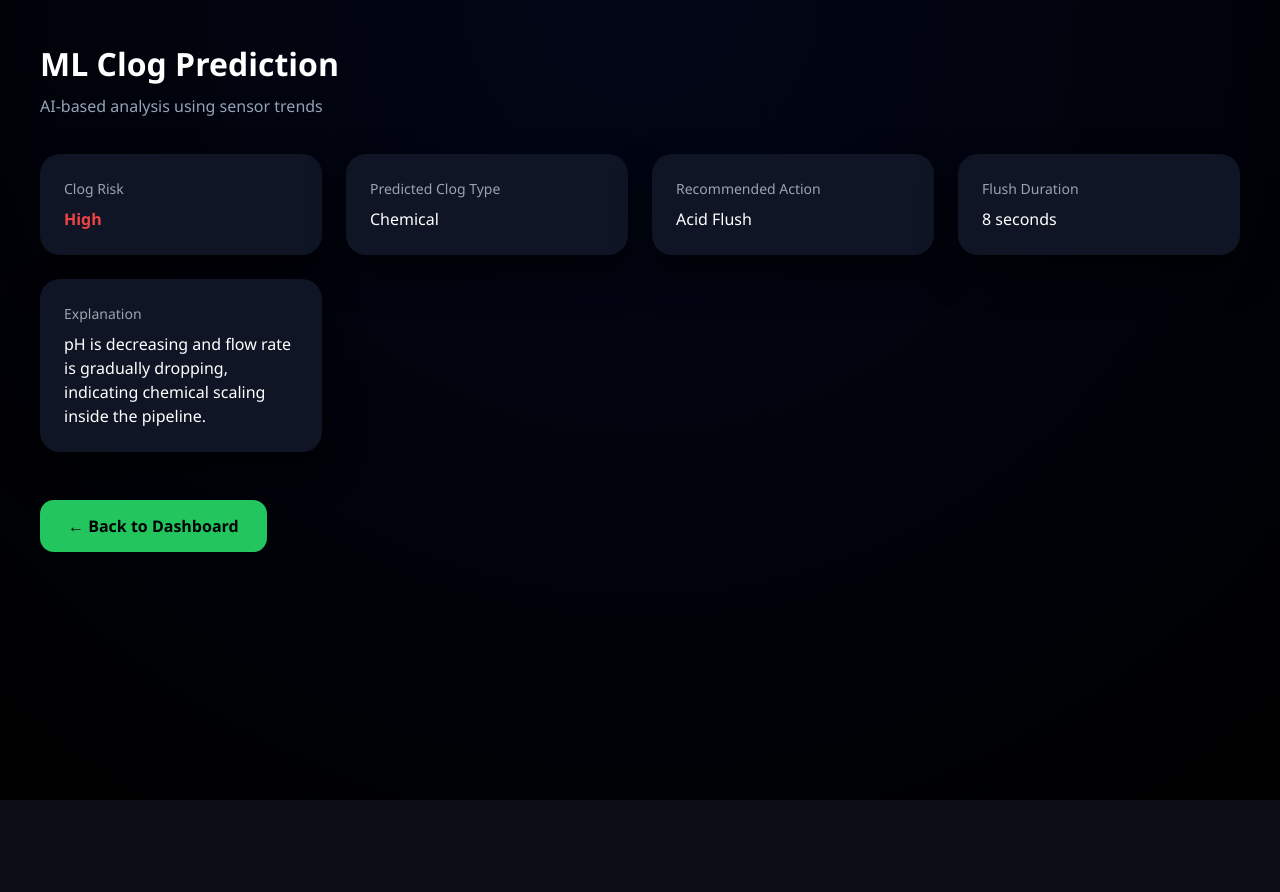
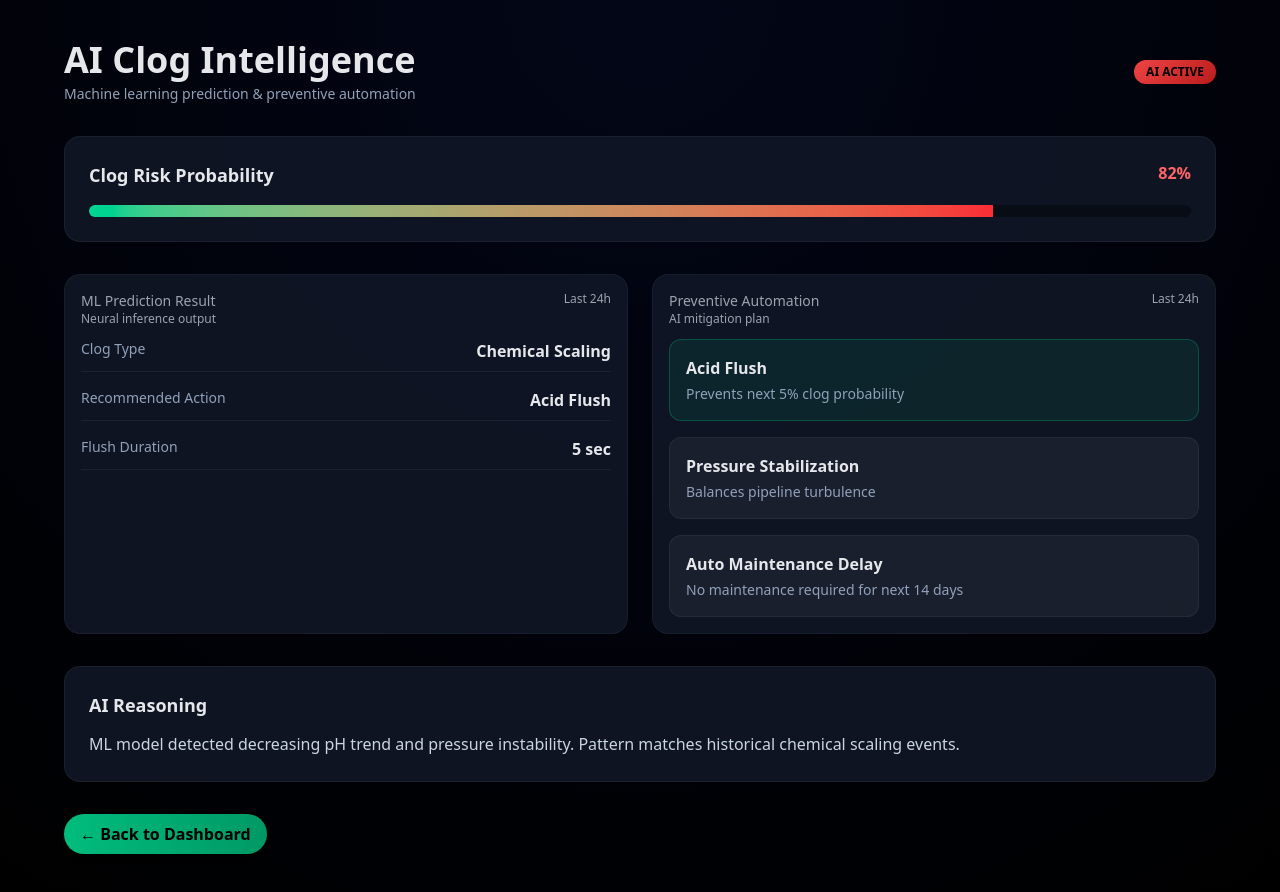
Before and after one commit to Swara696/fertiguard-dashboard, a Next.js app: page /ml-predictions in a window 1280 px wide. Before the commit the page ends 800 px from the top, so only its background shows below. Built offline with nearby package versions, Linux system fonts and the light colour scheme.

Commit message:
ml uiux update

```diff
--- a/app/ml-predictions/page.js
+++ b/app/ml-predictions/page.js
@@ -2,126 +2,193 @@
 
 import { useEffect, useState } from "react";
 import Link from "next/link";
+import ChartCard from "../../src/components/visuals/ChartCard";
+import Badge from "../../src/components/visuals/Badge";
+import PrimaryButton from "../../src/components/visuals/PrimaryButton";
 
 export default function MLPredictionPage() {
+
   const [prediction, setPrediction] = useState(null);
+  const [loading, setLoading] = useState(true);
+  const [confidence, setConfidence] = useState(0);
 
-  // 🔹 AUTO-RUN ML ON PAGE LOAD (DEMO MODE)
+  /* ---------------- ML SIMULATION ---------------- */
   useEffect(() => {
-    // Demo fallback ML response
+
     setTimeout(() => {
       setPrediction({
-        clog_risk: "High",
-        predicted_clog_type: "Chemical",
+        clog_risk: "HIGH",
+        probability: 82,
+        predicted_clog_type: "Chemical Scaling",
         recommended_action: "Acid Flush",
-        recommended_duration_sec: 8,
+        recommended_duration_sec: 5,
+        maintenance_prediction: "No maintenance required for next 14 days",
         explanation:
-          "pH is decreasing and flow rate is gradually dropping, indicating chemical scaling inside the pipeline."
+          "ML model detected decreasing pH trend and pressure instability. Pattern matches historical chemical scaling events.",
       });
-    }, 1200); // small delay to look realistic
+
+      setLoading(false);
+    }, 1500);
+
   }, []);
 
+  /* confidence animation */
+  useEffect(() => {
+    if (!prediction) return;
+
+    let i = 0;
+    const timer = setInterval(() => {
+      i += 2;
+      setConfidence(i);
+      if (i >= prediction.probability) clearInterval(timer);
+    }, 30);
+
+    return () => clearInterval(timer);
+  }, [prediction]);
+
+  /* ---------------- UI ---------------- */
+
   return (
-    <main
-      style={{
-        minHeight: "100vh",
-        padding: "40px",
-        background: "radial-gradient(circle at top,#020617,#000)",
-        color: "#ffffff",
-        fontFamily: "Segoe UI, sans-serif"
-      }}
+    <main className="min-h-screen p-6 sm:p-10"
+      style={{ background: "radial-gradient(circle at top,#020617,#000)" }}
     >
-      <h1 style={{ fontWeight: 900, fontSize: "32px" }}>
-        ML Clog Prediction
+      <div className="max-w-6xl mx-auto space-y-8">
+
+        {/* HEADER */}
+        <div className="flex justify-between items-center">
+          <div>
+            <h1 className="text-4xl font-extrabold">
+              AI Clog Intelligence
             </h1>
 
-      <p style={{ color: "#94a3b8", marginTop: "6px" }}>
-        AI-based analysis using sensor trends
+            <p className="text-sm text-slate-400 mt-1">
+              Machine learning prediction & preventive automation
             </p>
+          </div>
 
-      <p style={{ color: "#facc15", marginTop: "8px" }}>
+          <Badge tone={prediction?.clog_risk === "HIGH" ? "critical" : "healthy"}>
+            AI ACTIVE
+          </Badge>
+        </div>
 
-      </p>
-
-      {/* LOADING STATE */}
-      {!prediction && (
-        <p style={{ marginTop: "24px", fontWeight: 700 }}>
-          Running ML model…
-        </p>
+        {/* LOADING */}
+        {loading && (
+          <div className="text-lg font-semibold text-slate-400">
+            Running ML model analysis...
+          </div>
         )}
 
         {/* RESULTS */}
         {prediction && (
+
+          <>
+            {/* RISK VISUAL */}
+            <div className="bg-[rgba(17,24,39,0.85)] rounded-2xl p-6 border border-white/5">
+
+              <div className="flex justify-between mb-4">
+                <h2 className="font-bold text-lg">Clog Risk Probability</h2>
+                <span className="text-red-400 font-bold">
+                  {confidence}%
+                </span>
+              </div>
+
+              <div className="h-3 bg-black/40 rounded-full overflow-hidden">
                 <div
-          style={{
-            display: "grid",
-            gridTemplateColumns: "repeat(auto-fit,minmax(240px,1fr))",
-            gap: "24px",
-            marginTop: "36px"
-          }}
-        >
-          <Card title="Clog Risk">
-            <span style={{ color: "#ef4444", fontWeight: 900 }}>
-              {prediction.clog_risk}
-            </span>
-          </Card>
+                  className="h-full bg-gradient-to-r from-emerald-400 to-red-500 transition-all duration-300"
+                  style={{ width: `${confidence}%` }}
+                />
+              </div>
+            </div>
 
-          <Card title="Predicted Clog Type">
-            {prediction.predicted_clog_type}
-          </Card>
+            {/* MAIN GRID */}
+            <div className="grid grid-cols-1 lg:grid-cols-2 gap-6">
 
-          <Card title="Recommended Action">
-            {prediction.recommended_action}
-          </Card>
+              {/* ML OUTPUT */}
+              <ChartCard title="ML Prediction Result" hint="Neural inference output">
 
-          <Card title="Flush Duration">
-            {prediction.recommended_duration_sec} seconds
-          </Card>
+                <div className="space-y-4">
 
-          <Card title="Explanation">
+                  <InfoRow label="Clog Type" value={prediction.predicted_clog_type}/>
+                  <InfoRow label="Recommended Action" value={prediction.recommended_action}/>
+                  <InfoRow label="Flush Duration" value={`${prediction.recommended_duration_sec} sec`} />
+
+                </div>
+
+              </ChartCard>
+
+              {/* PREVENTION PANEL */}
+              <ChartCard title="Preventive Automation" hint="AI mitigation plan">
+
+                <div className="space-y-4">
+
+                  <ActionCard
+                    title="Acid Flush"
+                    desc="Prevents next 5% clog probability"
+                    active
+                  />
+
+                  <ActionCard
+                    title="Pressure Stabilization"
+                    desc="Balances pipeline turbulence"
+                  />
+
+                  <ActionCard
+                    title="Auto Maintenance Delay"
+                    desc={prediction.maintenance_prediction}
+                  />
+
+                </div>
+
+              </ChartCard>
+            </div>
+
+            {/* AI EXPLANATION */}
+            <div className="bg-[rgba(17,24,39,0.85)] rounded-2xl p-6 border border-white/5">
+
+              <h3 className="font-semibold text-lg mb-3">
+                AI Reasoning
+              </h3>
+
+              <p className="text-slate-300 leading-relaxed">
                 {prediction.explanation}
-          </Card>
+              </p>
             </div>
+
+          </>
         )}
 
         {/* BACK BUTTON */}
-      <Link href="/">
-        <button
-          style={{
-            marginTop: "48px",
-            padding: "14px 28px",
-            borderRadius: "14px",
-            border: "none",
-            background: "#22c55e",
-            color: "#000",
-            fontWeight: 900,
-            cursor: "pointer"
-          }}
-        >
+        <Link href="/dashboard">
+          <PrimaryButton>
             ← Back to Dashboard
-        </button>
+          </PrimaryButton>
         </Link>
+
+      </div>
     </main>
   );
 }
 
-/* ---------- CARD ---------- */
-function Card({ title, children }) {
+/* ---------- SMALL COMPONENTS ---------- */
+
+function InfoRow({ label, value }) {
   return (
-    <div
-      style={{
-        background: "rgba(17,24,39,0.9)",
-        padding: "24px",
-        borderRadius: "20px",
-        boxShadow: "0 18px 36px rgba(0,0,0,0.6)"
-      }}
-    >
-      <p style={{ color: "#9ca3af", fontSize: "14px" }}>
-        {title}
-      </p>
-      <h2 style={{ marginTop: "8px" }}>
-        {children}
-      </h2>
+    <div className="flex justify-between border-b border-white/5 pb-2">
+      <span className="text-slate-400 text-sm">{label}</span>
+      <span className="font-semibold">{value}</span>
     </div>
   );
 }
+
+function ActionCard({ title, desc, active }) {
+  return (
+    <div className={`p-4 rounded-xl border transition
+      ${active
+        ? "border-emerald-500/30 bg-emerald-500/10"
+        : "border-white/5 bg-white/5"}
+    `}>
+      <p className="font-semibold">{title}</p>
+      <p className="text-sm text-slate-400 mt-1">{desc}</p>
+    </div>
+  );
+}
```
Lines whose indentation alone changed are shown as unchanged.
